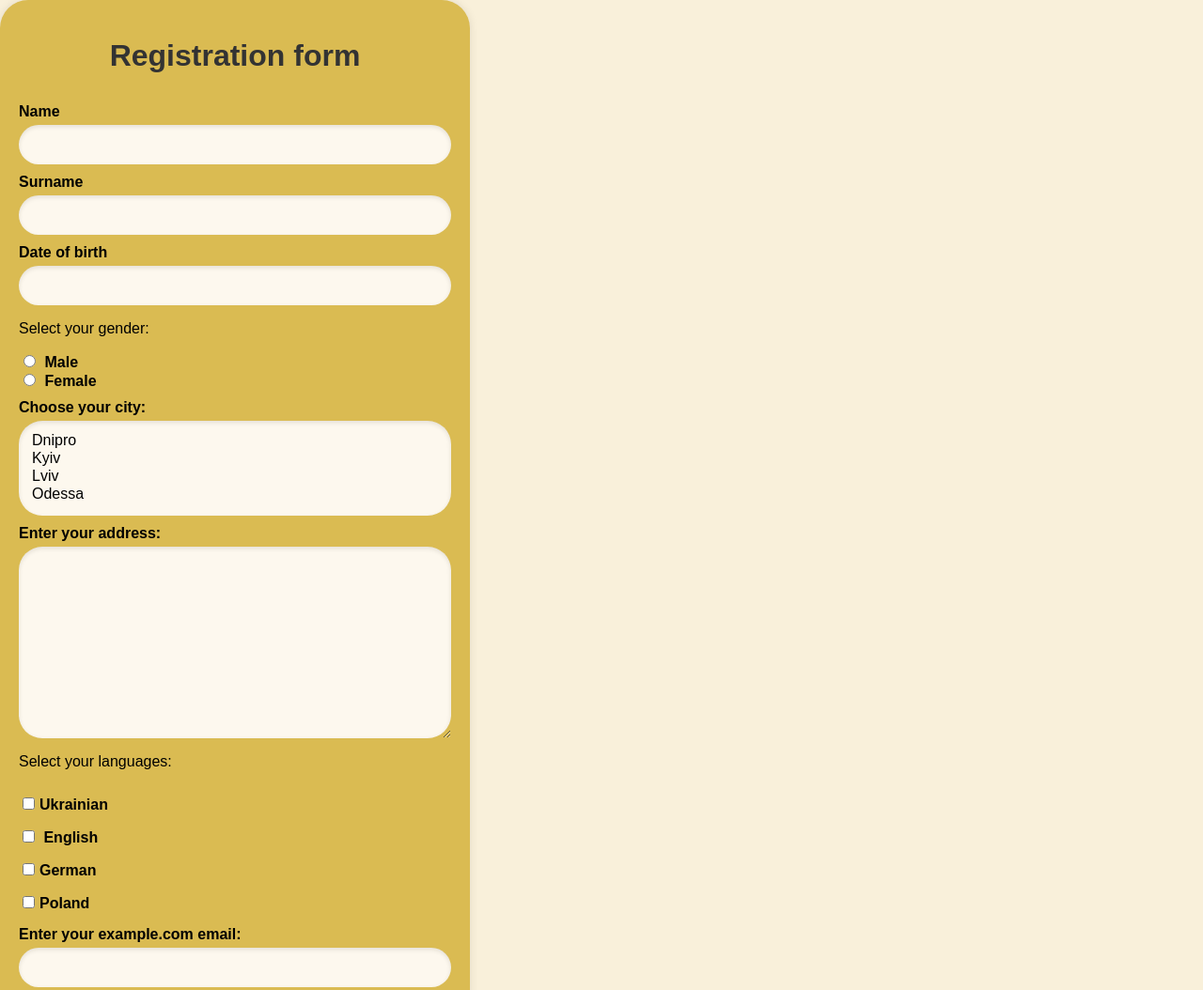
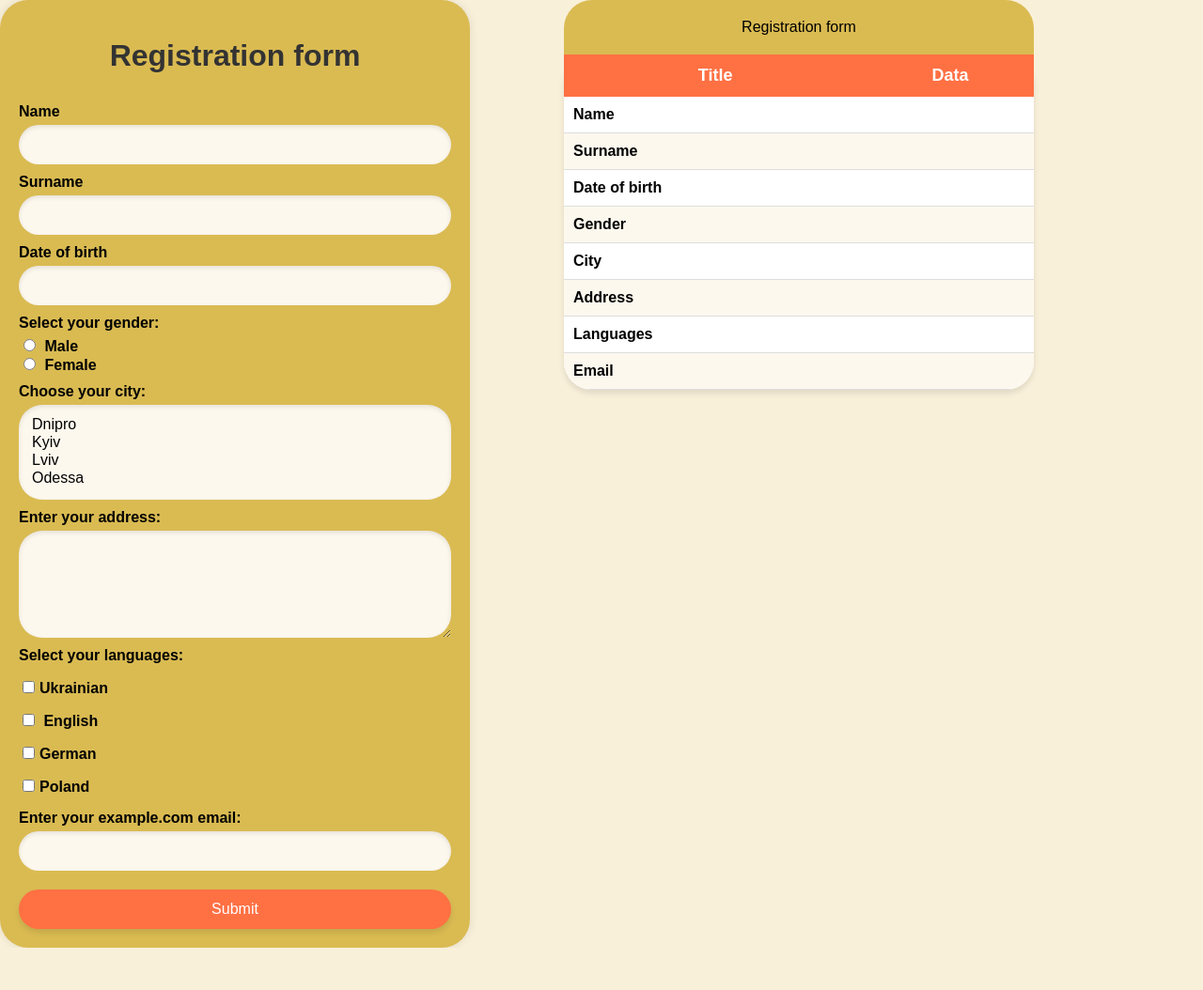
Before and after one commit to PlutovaKate/Plutova-Front-end-14.01.25, a plain HTML site: page index.html in a window 1280 px wide. Shown: the top 1054 px of the page at 94% size. After the commit the page ends 1009 px from the top, so only its background shows below. Drawn offline with Linux system fonts and the light colour scheme.

Commit message:
finish table HTML

```diff
--- a/index.html
+++ b/index.html
@@ -8,6 +8,7 @@
   </head>
   <body>
     <div class="container">
+      <div class="container-form">
         <h1>Registration form</h1>
 
         <form action="/signup" method="get">
@@ -39,7 +40,7 @@
           </select>
 
           <label for="address">Enter your address:</label>
-      <textarea id="address" name="message" rows="10" cols="30"> </textarea>
+          <textarea id="address" name="message" rows="5" cols="30"> </textarea>
 
           <p>Select your languages:</p>
           <label for="Ukrainian">
@@ -51,7 +52,12 @@
             />Ukrainian</label
           >
           <label for="English"
-        ><input type="checkbox" name="language" value="English" id="English" />
+            ><input
+              type="checkbox"
+              name="language"
+              value="English"
+              id="English"
+            />
             English</label
           >
           <label for="German"
@@ -81,13 +87,58 @@
             required
           />
 
-      <br>
-      <input type="submit">Submit</input>
+          <button type="submit">Submit</button>
         </form>
       </div>
 
-
-
+      <div class="container-table">
+        <table>
+          <caption>
+            Registration form
+          </caption>
+          <thead>
+            <tr>
+              <th scope="col">Title</th>
+              <th scope="col">Data</th>
+            </tr>
+          </thead>
+          <tbody>
+            <tr>
+              <th scope="row">Name</th>
+              <td></td>
+            </tr>
+            <tr>
+              <th scope="row">Surname</th>
+              <td></td>
+            </tr>
+            <tr>
+              <th scope="row">Date of birth</th>
+              <td></td>
+            </tr>
+            <tr>
+              <th scope="row">Gender</th>
+              <td></td>
+            </tr>
+            <tr>
+              <th scope="row">City</th>
+              <td></td>
+            </tr>
+            <tr>
+              <th scope="row">Address</th>
+              <td></td>
+            </tr>
+            <tr>
+              <th scope="row">Languages</th>
+              <td></td>
+            </tr>
+            <tr>
+              <th scope="row">Email</th>
+              <td></td>
+            </tr>
+          </tbody>
+        </table>
+      </div>
+    </div>
     <script src="./index.js"></script>
   </body>
 </html>
--- a/styles.css
+++ b/styles.css
@@ -10,6 +10,11 @@ body {
 }
 
 .container {
+  display: flex;
+  gap: 100px;
+}
+
+.container-form {
   background: #dabb52;
   width: 500px;
   border-radius: 30px;
@@ -27,7 +32,8 @@ form {
   flex-direction: column;
 }
 
-label {
+label,
+p {
   margin: 10px 0 5px;
   font-weight: bold;
 }
@@ -64,7 +70,7 @@ textarea {
   resize: vertical;
 }
 
-input[type="submit"] {
+button[type="submit"] {
   background-color: #ff7043;
   color: white;
   border: none;
@@ -75,9 +81,10 @@ input[type="submit"] {
   font-size: 16px;
   box-shadow: 0 4px 6px rgba(0, 0, 0, 0.1);
   transition: background 0.3s ease;
+  margin-top: 20px;
 }
 
-input[type="submit"]:hover {
+button[type="submit"]:hover {
   background-color: #e64a19;
 }
 
@@ -111,3 +118,51 @@ input[type="submit"]:hover {
   width: 20px;
   height: 20px;
 }
+
+.container-table {
+  width: 500px;
+}
+
+table {
+  width: 100%;
+  border-collapse: collapse;
+
+  background: #fff;
+  border-radius: 30px;
+  box-shadow: 0 4px 6px rgba(0, 0, 0, 0.1);
+  overflow: hidden;
+}
+
+caption {
+  background: #dabb52;
+  padding: 20px;
+}
+
+thead {
+  background: #ff7043;
+  color: white;
+}
+
+thead th {
+  padding: 12px;
+  font-size: 18px;
+}
+
+tbody tr:nth-child(even) {
+  background: #fdf8ee;
+}
+
+tbody tr:nth-child(odd) {
+  background: #fff;
+}
+
+tbody th,
+tbody td {
+  padding: 10px;
+  text-align: left;
+  border-bottom: 1px solid #ddd;
+}
+
+tbody tr:hover {
+  background: #ffccbc;
+}
```
Lines whose indentation alone changed are shown as unchanged.
